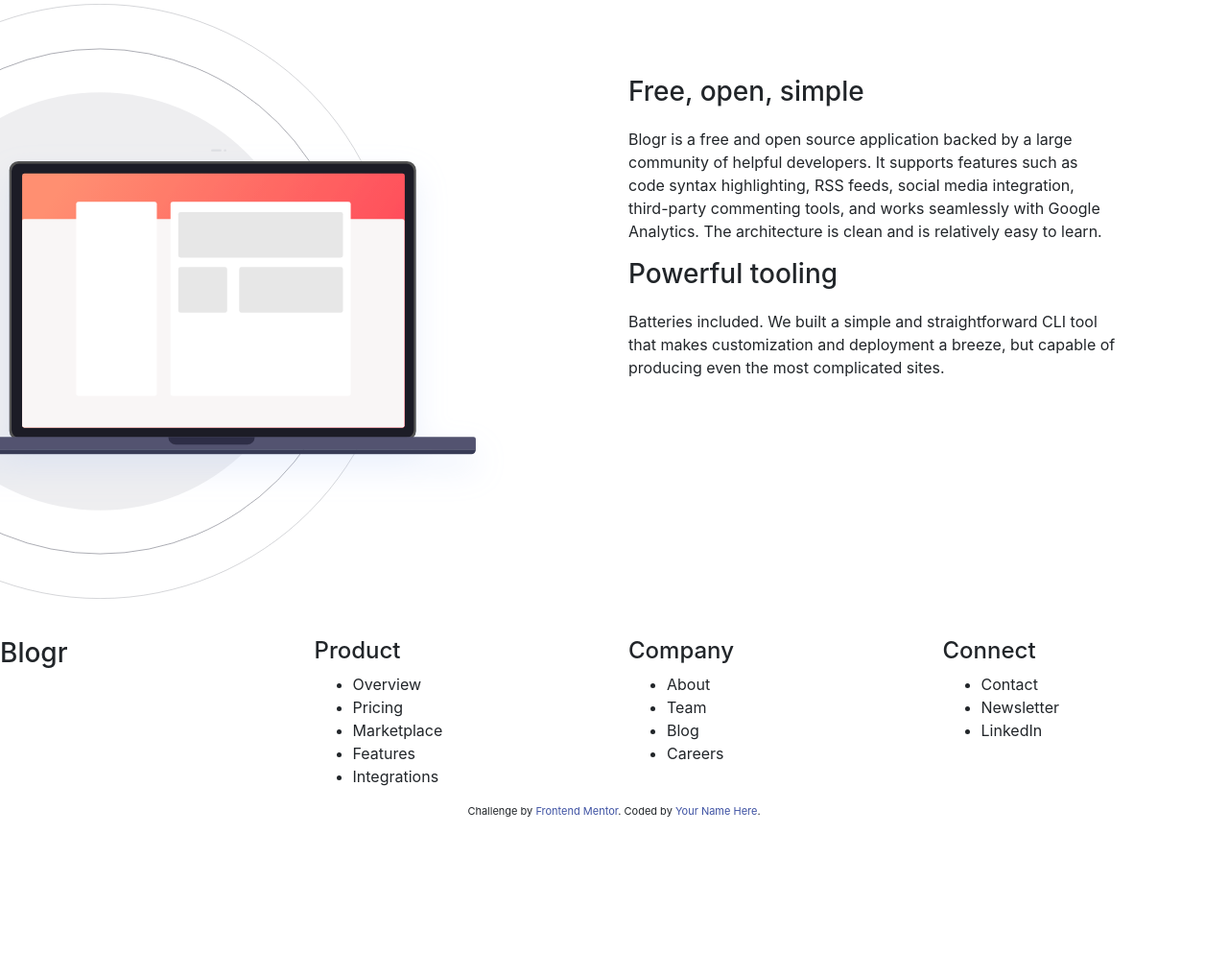
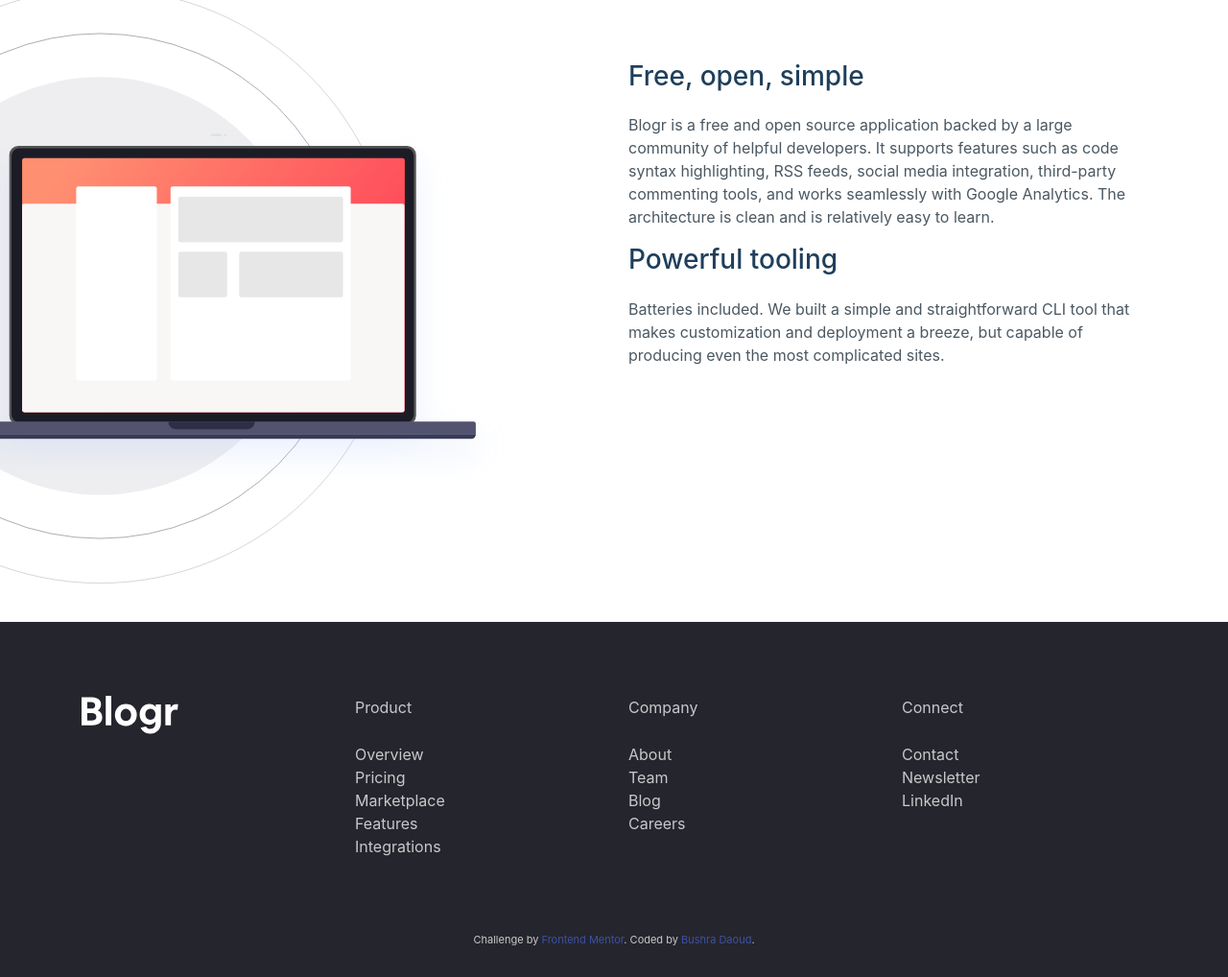
Before and after one commit to BushraDa/blogrLandingPage, a plain HTML site: page index.html in a window 1280 px wide. Shown: the part 1692-2710 px from the top of the page at 96% size. Before the commit the page ends 2546 px from the top, so only its background shows below. Drawn offline with nearby package versions, Linux system fonts and the light colour scheme.

Commit message:
desktop style

```diff
--- a/css/style.css
+++ b/css/style.css
@@ -3,6 +3,43 @@ header {
     background-image: url(../images/bg-pattern-intro.svg), linear-gradient(to right ,hsl(13, 100%, 72%),hsl(353, 100%, 62%) );
     background-position: center;
     border-bottom-left-radius: 100px;
+    color: hsl(0, 0%, 100%);
+}
+header nav a {
+    color: hsl(0, 0%, 100%);
+}
+header nav a:hover {
+    color: hsl(0, 0%, 100%);
+    text-decoration: underline !important;
+}
+header .navbar-brand {
+    padding-right: 40px;
+}
+header nav>div {
+    align-self: flex-end;
+}
+.btn1 {
+    border-radius: 30px;
+    background-color: hsl(0, 0%, 100%);
+    color: hsl(356, 100%, 66%);
+    font-weight: 600;
+}
+
+.btn1:hover {
+    background-color: hsl(355, 100%, 74%);
+    color: hsl(0, 0%, 100%);
+}
+
+.btn2 {
+    border-radius: 30px;
+    background-color: hsl(356, 100%, 66%);
+    border-color: hsl(0, 0%, 100%);
+    color: hsl(0, 0%, 100%);
+    font-weight: 600;
+}
+.btn2:hover {
+    background-color: hsl(0, 0%, 100%);
+    color: hsl(356, 100%, 66%);
 }
 
 .header-content {
@@ -18,6 +55,7 @@ header {
     background-position-y: center;
     background-size: 50%;
     background-repeat: no-repeat;
+    color: hsl(207, 13%, 34%);
 }
 
 .section2 {
@@ -27,6 +65,10 @@ header {
     background-repeat: no-repeat;
     border-bottom-left-radius: 100px;
     border-top-right-radius: 100px;
+    color: hsl(240, 2%, 79%);
+}
+.section2 h1 {
+    color: hsl(0, 0%, 100%);
 }
 
 .section3 {
@@ -36,15 +78,15 @@ header {
     background-position-y: center;
     background-size: 60%;
     background-repeat: no-repeat;
+    color: hsl(207, 13%, 34%);
 }
-/*.section2 img {
-    width: 100%;
-    position: absolute;
-    top: -200px;
-}*/
+
+.section1 h1, .section1 h3, .section3 h3 {
+    color: hsl(208, 49%, 24%);
+}
 
 section {
-    padding: 9%;
+    padding: 9% 0;
 }
 section h1 {
     padding-bottom: 6%;
@@ -52,3 +94,30 @@ section h1 {
 section h3 {
     margin-bottom: 4%;
 }
+
+footer {
+    padding: 6% 0;
+    background-color: hsl(240, 10%, 16%);
+    color: hsl(240, 2%, 79%);
+}
+footer a {
+    color: hsl(240, 2%, 79%);
+}
+footer a:hover {
+    color: hsl(240, 2%, 79%);
+    text-decoration: underline;
+}
+
+footer ul li:first-child {
+    padding-bottom: 10%;
+    color: hsl(240, 2%, 79%);
+}
+
+.attribution {
+    font-size: 11px;
+    text-align: center;
+    background-color: hsl(240, 10%, 16%);
+    color: hsl(240, 2%, 79%);
+    padding-bottom: 30px;
+}
+.attribution a { color: hsl(228, 45%, 44%); }
--- a/index.html
+++ b/index.html
@@ -9,18 +9,15 @@
   <link rel="stylesheet" href="css/style.css">
   <title>Frontend Mentor | [Blogr]</title>
 
-  <!-- Feel free to remove these styles or customise in your own stylesheet 👍 -->
-  <style>
-    .attribution { font-size: 11px; text-align: center; }
-    .attribution a { color: hsl(228, 45%, 44%); }
-  </style>
 </head>
 <body>
 
   <header>
     <div class="container">
-      <nav class="navbar navbar-expand-lg">
-        <a class="navbar-brand" href="#">Blogr</a>
+      <nav class="navbar navbar-expand-md">
+        <a class="navbar-brand" href="#">
+          <img src="images/logo.svg" >
+        </a>
         <button class="navbar-toggler" type="button" data-toggle="collapse"
           data-target="#navbarNavDropdown" aria-controls="navbarNavDropdown"
           aria-expanded="false" aria-label="Toggle navigation">
@@ -68,8 +65,8 @@
           <ul class="navbar-nav ml-auto">
             <li class="nav-item">
               <a class="nav-link" href="#">Login</a></li>
-            <li class="nav-item justify-content-end">
-              <a class="nav-link" href="#">Sign Up</a></li>
+
+            <button class="btn btn1" type="submit">Sign Up</button>
           </ul>
         </div>
       </nav>
@@ -78,13 +75,14 @@
       <h1>A modern publishing platform</h1>
       <p>Grow your audience and build your online brand</p>
       <div>
-        <button class="btn">Start for Free</button>
-        <button class="btn">Learn More</button>
+        <button class="btn btn1">Start for Free</button>
+        <button class="btn btn2">Learn More</button>
       </div>
     </div>
   </header>
 
   <section class="section1">
+    <div class="container">
       <h1 class="text-center">Designed for the future</h1>
       <div class="row">
         <div class="col-md-6">
@@ -102,10 +100,11 @@
           </article>
         </div>
       </div>
+    </div>
   </section>
 
   <section class="section2">
-
+    <div class="container">
       <div class="row">
         <div class="col-md-6 ml-auto">
           <h1>State of the Art Infrastructure</h1>
@@ -113,9 +112,11 @@
             This ensures your site will load instantly, no matter where your readers are, keeping your site competitive.</p>
         </div>
       </div>
+    </div>
   </section>
 
   <section class="section3">
+    <div class="container">
       <div class="row">
         <div class="col-md-6 ml-auto">
           <article>
@@ -131,46 +132,48 @@
           </article>
         </div>
       </div>
+    </div>
   </section>
 
   <footer>
+    <div class="container">
       <div class="row">
         <div class="col-md-3">
-        <h3>Blogr</h3>
+          <img src="images/logo.svg" alt="">
         </div>
         <div class="col-md-3">
-        <h4>Product</h4>
-        <ul>
-          <li>Overview</li>
-          <li>Pricing</li>
-          <li>Marketplace</li>
-          <li>Features</li>
-          <li>Integrations</li>
+          <ul class="nav flex-column">
+            <li>Product</li>
+            <li><a href="#">Overview</a></li>
+            <li><a href="#">Pricing</a></li>
+            <li><a href="#">Marketplace</a></li>
+            <li><a href="#">Features</a></li>
+            <li><a href="#">Integrations</a></li>
           </ul>
         </div>
         <div class="col-md-3">
-        <h4>Company</h4>
-        <ul>
-          <li>About</li>
-          <li>Team</li>
-          <li>Blog</li>
-          <li>Careers</li>
+          <ul class="nav flex-column">
+            <li><a href="#">Company</a></li>
+            <li><a href="#">About</a></li>
+            <li><a href="#">Team</a></li>
+            <li><a href="#">Blog</a></li>
+            <li><a href="#">Careers</a></li>
           </ul>
         </div>
         <div class="col-md-3">
-        <h4>Connect</h4>
-        <ul>
-          <li>Contact</li>
-          <li>Newsletter</li>
-          <li>LinkedIn</li>
+          <ul class="nav flex-column">
+            <li><a href="#">Connect</a></li>
+            <li><a href="#">Contact</a></li>
+            <li><a href="#">Newsletter</a></li>
+            <li><a href="#">LinkedIn</a></li>
           </ul>
         </div>
       </div>
+    </div>
   </footer>
-
   <div class="attribution">
     Challenge by <a href="https://www.frontendmentor.io?ref=challenge" target="_blank">Frontend Mentor</a>.
-    Coded by <a href="#">Your Name Here</a>.
+    Coded by <a href="https://bushrada.github.io/" target="_blank">Bushra Daoud</a>.
   </div>
 
   <script src="https://code.jquery.com/jquery-3.3.1.slim.min.js" integrity="sha384-q8i/X+965DzO0rT7abK41JStQIAqVgRVzpbzo5smXKp4YfRvH+8abtTE1Pi6jizo" crossorigin="anonymous"></script>
```
Lines whose indentation alone changed are shown as unchanged.
